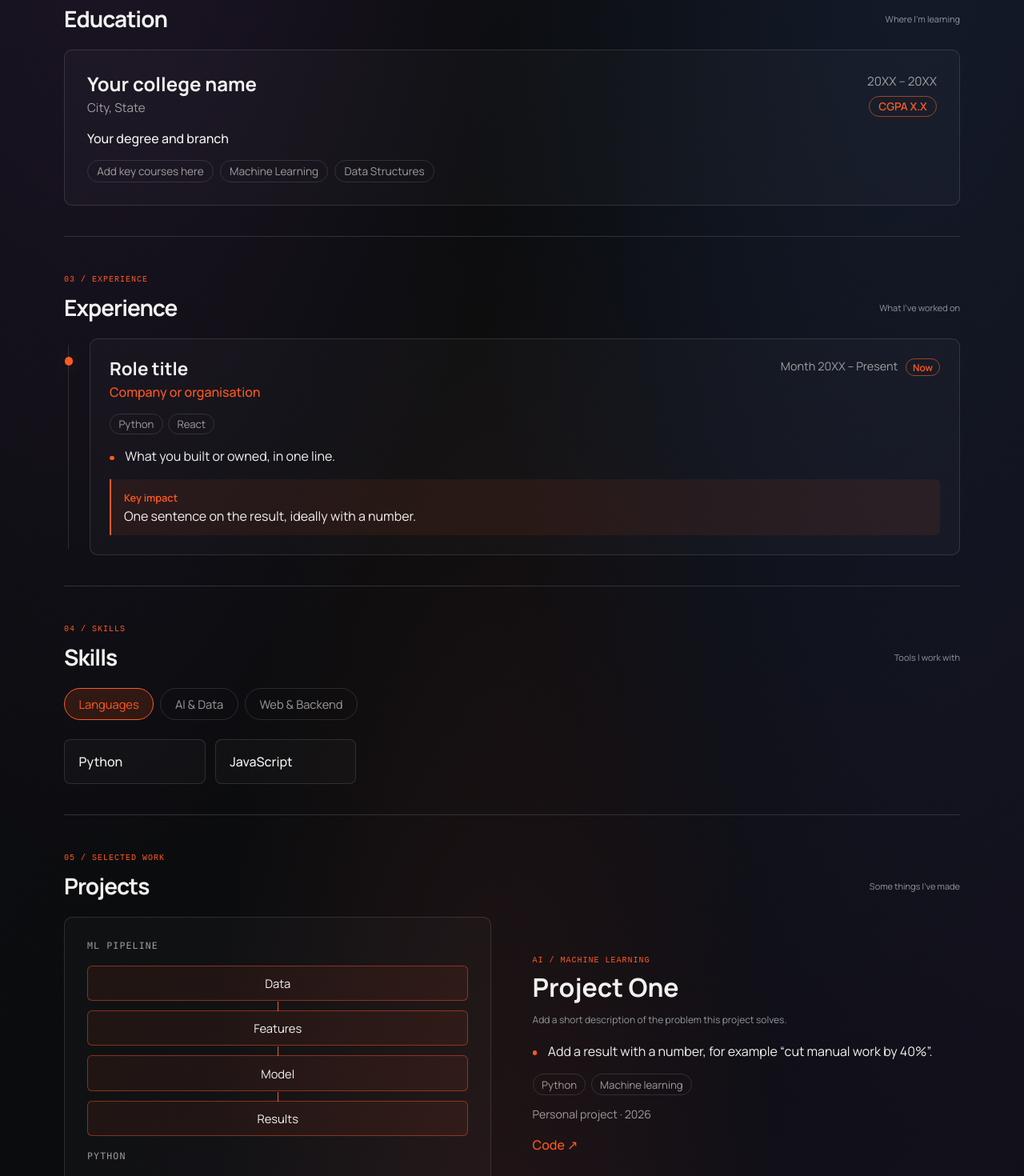
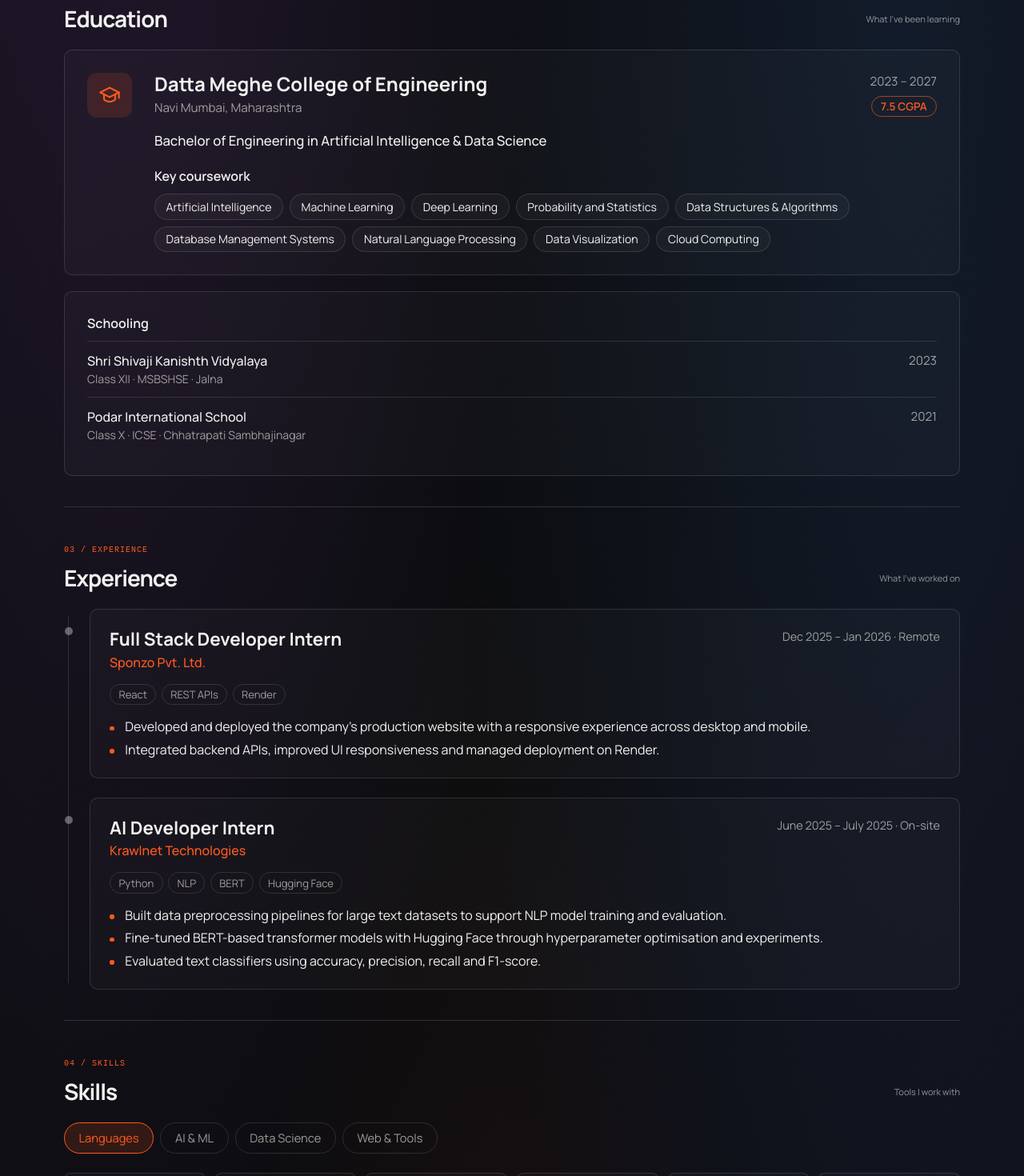
Before and after one commit to Piyush-Barde/Portfolio-, a React app in the folder frontend/: page / in a window 1280 px wide. Shown: the part 1120-2590 px from the top of the page at 80% size. Built offline with nearby package versions, Linux system fonts and the light colour scheme; the HTML template or start-up script is replaced by a standard one.

Commit message:
Added experience, education , Projects

```diff
--- a/frontend/src/sections/Education.css
+++ b/frontend/src/sections/Education.css
@@ -8,6 +8,8 @@
 }
 
 .edu-card {
+  display: flex;
+  gap: clamp(1rem, 3vw, 1.75rem);
   padding: clamp(1.1rem, 3vw, 1.75rem);
   border: 1px solid var(--ed-line);
   border-radius: 10px;
@@ -23,6 +25,22 @@
 .motion .edu-card:not(.is-in) {
   opacity: 0;
   transform: translateY(20px);
+}
+
+.edu-icon {
+  display: grid;
+  flex: none;
+  place-items: center;
+  width: 3.5rem;
+  height: 3.5rem;
+  border-radius: 12px;
+  background: color-mix(in srgb, var(--ed-accent) 14%, transparent);
+  color: var(--ed-accent);
+}
+
+.edu-main {
+  flex: 1;
+  min-width: 0;
 }
 
 .edu-top {
@@ -66,28 +84,109 @@
 }
 
 .edu-degree {
-  margin: 1rem 0 0;
+  margin: 1.1rem 0 0;
+  font-size: 1.05rem;
   font-weight: 500;
+}
+
+/* ---- coursework ---- */
+.edu-work {
+  margin-top: 1.4rem;
+}
+
+.edu-work-label {
+  margin: 0 0 0.7rem;
+  font-weight: 600;
 }
 
 .edu-courses {
   display: flex;
   flex-wrap: wrap;
   gap: 0.5rem;
-  margin: 1rem 0 0;
+  margin: 0;
   padding: 0;
   list-style: none;
 }
 
 .edu-courses li {
-  padding: 0.25rem 0.7rem;
+  padding: 0.35rem 0.85rem;
   border: 1px solid var(--ed-line);
   border-radius: 999px;
-  color: var(--ed-muted);
-  font-size: 0.85rem;
+  background: rgba(255, 255, 255, 0.03);
+  font-size: 0.88rem;
+  transition: border-color 0.2s, color 0.2s, transform 0.2s;
+}
+
+.edu-courses li:hover {
+  border-color: var(--ed-accent);
+  color: var(--ed-accent);
+  transform: translateY(-2px);
+}
+
+.motion .edu-courses li {
+  transition-property: border-color, color, transform, opacity;
+}
+
+.motion .edu-card:not(.is-in) .edu-courses li {
+  opacity: 0;
+  transform: scale(0.9);
+}
+
+.motion .edu-card.is-in .edu-courses li {
+  animation: edu-pop 0.4s ease backwards;
+  animation-delay: calc(var(--i) * 0.05s + 0.2s);
+}
+
+@keyframes edu-pop {
+  from {
+    opacity: 0;
+    transform: scale(0.9);
+  }
+}
+
+/* ---- schooling card ---- */
+.edu-school {
+  display: block;
+}
+
+.edu-school ul {
+  margin: 0;
+  padding: 0;
+  list-style: none;
+}
+
+.edu-school li {
+  display: flex;
+  flex-wrap: wrap;
+  justify-content: space-between;
+  gap: 0.25rem 1.5rem;
+  padding: 0.8rem 0;
+  border-top: 1px solid var(--ed-line);
+}
+
+.edu-school-name {
+  margin: 0;
+  font-weight: 500;
+}
+
+.edu-school .edu-place {
+  margin-top: 0.15rem;
+  font-size: 0.88rem;
+}
+
+.edu-school .edu-dates {
+  margin: 0;
+}
+
+.edu-school .edu-grade {
+  margin-left: 0.6rem;
 }
 
 @media (max-width: 560px) {
+  .edu-card {
+    flex-direction: column;
+  }
+
   .edu-side {
     align-items: flex-start;
   }
--- a/frontend/src/sections/Education.jsx
+++ b/frontend/src/sections/Education.jsx
@@ -1,11 +1,21 @@
 import { useInView } from "./useInView.js";
 import "./Education.css";
 
-function Entry({ item }) {
+// Main card: used for your degree. Coursework is the focus.
+function Degree({ item }) {
   const [ref, seen] = useInView();
 
   return (
     <article className={`edu-card${seen ? " is-in" : ""}`} ref={ref}>
+      <div className="edu-icon" aria-hidden="true">
+        <svg viewBox="0 0 24 24" width="28" height="28" fill="none" stroke="currentColor" strokeWidth="1.8" strokeLinecap="round" strokeLinejoin="round">
+          <path d="M22 9 12 4 2 9l10 5 10-5Z" />
+          <path d="M6 11.5V16c0 1.2 2.7 3 6 3s6-1.8 6-3v-4.5" />
+          <path d="M22 9v6" />
+        </svg>
+      </div>
+
+      <div className="edu-main">
         <div className="edu-top">
           <div>
             <h3>{item.school}</h3>
@@ -20,18 +30,54 @@ function Entry({ item }) {
         {item.degree && <p className="edu-degree">{item.degree}</p>}
 
         {item.courses?.length > 0 && (
-        <ul className="edu-courses" aria-label="Key courses">
-          {item.courses.map((course) => (
-            <li key={course}>{course}</li>
+          <div className="edu-work">
+            <p className="edu-work-label">Key coursework</p>
+            <ul className="edu-courses">
+              {item.courses.map((course, i) => (
+                <li key={course} style={{ "--i": i }}>
+                  {course}
+                </li>
               ))}
             </ul>
+          </div>
         )}
+      </div>
+    </article>
+  );
+}
+
+// Small card: one slim row per school entry.
+function Schooling({ items }) {
+  const [ref, seen] = useInView();
+
+  return (
+    <article className={`edu-card edu-school${seen ? " is-in" : ""}`} ref={ref}>
+      <p className="edu-work-label">Schooling</p>
+      <ul>
+        {items.map((item) => (
+          <li key={item.school + item.dates}>
+            <div>
+              <p className="edu-school-name">{item.school}</p>
+              <p className="edu-place">
+                {[item.degree, item.place].filter(Boolean).join(" · ")}
+              </p>
+            </div>
+            <p className="edu-dates">
+              {item.dates}
+              {item.grade && <span className="edu-grade">{item.grade}</span>}
+            </p>
+          </li>
+        ))}
+      </ul>
     </article>
   );
 }
 
 function Education({ items = [], label }) {
   if (!items.length) return null;
+
+  const degrees = items.filter((item) => !item.compact);
+  const schools = items.filter((item) => item.compact);
 
   return (
     <section className="content-section" id="education">
@@ -40,13 +86,14 @@ function Education({ items = [], label }) {
           <p className="eyebrow">{label}</p>
           <h2>Education</h2>
         </div>
-        <p className="section-note">Where I’m learning</p>
+        <p className="section-note">What I’ve been learning</p>
       </div>
 
       <div className="edu-list">
-        {items.map((item) => (
-          <Entry item={item} key={item.school + item.dates} />
+        {degrees.map((item) => (
+          <Degree item={item} key={item.school + item.dates} />
         ))}
+        {schools.length > 0 && <Schooling items={schools} />}
       </div>
     </section>
   );
--- a/frontend/src/sitedata.js
+++ b/frontend/src/sitedata.js
@@ -2,8 +2,6 @@
   ================================================================
    YOUR SITE CONTENT: this is the only file you need to edit.
    Change the text, links, photo and projects below, save, done.
-   (App.jsx and the other files just display whatever is here.)
-
    Any section whose list is empty ( [] ) is hidden automatically,
    and the section numbers update by themselves.
   ================================================================
@@ -14,152 +12,257 @@ export const site = {
   firstName: "Piyush",
   lastName: "Barde",
   initials: "PB",
-  role: "AI & DATA SCIENCE STUDENT",
   intro:
-    "I build useful software and intelligent products, bringing ideas from data and code into the real world.",
+    "Building useful technology with an entrepreneurial mindset.",
   availability: "Open to opportunities",
-  caption: "BUILD · LEARN · IMPROVE", // small line under the hero photo
+  caption: "BUILD · LEARN · IMPROVE",
 
-  /* ---- Animations ----
-     true  = smooth entrances, count-up numbers, progress bar
-     false = a calm, static page
-     (People who switch off animations in their system settings always get the static page.) */
-  animations: true,
+  animations: true, // false = calm, static page
 
-  /* ---- Your photo ----
-     "./photo/Piyush_Barde-removebg.png"   (a file inside src/)
-     "/profile.jpg"                       (a file inside public/)
-     "https://example.com/me.jpg"         (an image on the web)
-     If the image can't be found, a "PB." badge is shown instead. */
   photo: "./photo/Piyush_Barde-removebg.png",
 
-  /* ---- Links ---- leave a link as "" to hide it. */
-  email: "your.email@example.com", // TODO: put your real email
+  /* ---- Links (leave "" to hide) ---- */
+  email: "work.piyushbarde01@gmail.com",
   github: "https://github.com/Piyush-Barde",
-  linkedin: "#", // TODO: put your LinkedIn URL
-  resume: "/resume.pdf", // put resume.pdf in the public/ folder
+  linkedin: "https://www.linkedin.com/in/piyush-barde",
+  resume: "/Piyush Barde Resume.pdf", // put resume.pdf in the public/ folder
 
-  /* ---- Strip under the hero ---- */
   ticker: [
     "BASED IN INDIA",
     "PYTHON · REACT · MACHINE LEARNING",
     "AVAILABLE FOR OPPORTUNITIES",
   ],
 
-  /* ---- Numbers under the hero. A number counts up; text (like "2027") is shown as is.
-     TODO: placeholders, replace with your real numbers. ---- */
+  /* ---- Numbers under the hero (numbers count up, text is shown as is) ---- */
   stats: [
-    { value: 3, suffix: "+", label: "Projects built" },
-    { value: 5, suffix: "+", label: "Technologies used" },
+    { value: 4, suffix: "", label: "Projects built" },
+    { value: 2, suffix: "", label: "Internships" },
     { value: "2027", suffix: "", label: "Graduating" },
   ],
 
-  /* ---- Featured project (currently hidden) ---- */
   featured: null,
 
   /* ---- About ---- */
   about: {
     note: "Curious by nature. Focused on impact.",
-    text: "I’m an AI and Data Science student interested in machine learning and backend development. I enjoy turning real-world problems into practical software. Update this paragraph with your own story.",
+    text: "I’m a final-year AI and Data Science engineering student who enjoys the full path from data to product: training and evaluating machine learning models, then wrapping them in real web apps with React and backend APIs. I’ve interned as an AI developer and a full stack developer, led the tech side of my college E-Cell, and I’m looking for opportunities where I can keep building things people actually use.",
     focus: [
       "Building machine learning projects from data to deployment",
-      "Learning backend development and clean API design",
+      "Full stack development with React, FastAPI and Spring Boot",
       "Turning real-world problems into practical software",
     ],
   },
 
-  /* ---- Education (copy a block to add another) ---- */
-  education: [
+  /* ---- Education ---- */
+      education: [
     {
-      school: "Your college name", // TODO
-      place: "City, State",
-      degree: "Your degree and branch",
-      dates: "20XX – 20XX",
-      grade: "CGPA X.X", // leave "" to hide
-      courses: ["Add key courses here", "Machine Learning", "Data Structures"],
+      school: "Datta Meghe College of Engineering",
+      place: "Navi Mumbai, Maharashtra",
+      degree: "Bachelor of Engineering in Artificial Intelligence & Data Science",
+      dates: "2023 – 2027",
+      grade: "7.5 CGPA",
+      // TODO: replace with the subjects you actually studied / are proud of
+      courses: [
+        "Artificial Intelligence",
+        "Machine Learning",
+        "Deep Learning",
+        "Probability and Statistics",
+        "Data Structures & Algorithms",
+        "Database Management Systems",
+        "Natural Language Processing",
+        "Data Visualization",
+        "Cloud Computing",
+      ],
+    },
+
+    // compact: true = shown as one slim row in the "Schooling" card.
+    // Marks are hidden while grade is "", so type one in only if you ever want it shown.
+    { compact: true, school: "Shri Shivaji Kanishth Vidyalaya", place: "Jalna", degree: "Class XII · MSBSHSE", dates: "2023", grade: "" },
+    { compact: true, school: "Podar International School", place: "Chhatrapati Sambhajinagar", degree: "Class X · ICSE", dates: "2021", grade: "" },
+  ],
+
+  /* ---- Experience (newest first) ---- */
+  experience: [
+    {
+      role: "Full Stack Developer Intern",
+      company: "Sponzo Pvt. Ltd.",
+      dates: "Dec 2025 – Jan 2026 · Remote",
+      current: false,
+      tags: ["React", "REST APIs", "Render"],
+      bullets: [
+        "Developed and deployed the company’s production website with a responsive experience across desktop and mobile.",
+        "Integrated backend APIs, improved UI responsiveness and managed deployment on Render.",
+      ],
+      impact: "", // add one line with a result/number if you have it
+    },
+    {
+      role: "AI Developer Intern",
+      company: "Krawlnet Technologies",
+      dates: "June 2025 – July 2025 · On-site",
+      current: false,
+      tags: ["Python", "NLP", "BERT", "Hugging Face"],
+      bullets: [
+        "Built data preprocessing pipelines for large text datasets to support NLP model training and evaluation.",
+        "Fine-tuned BERT-based transformer models with Hugging Face through hyperparameter optimisation and experiments.",
+        "Evaluated text classifiers using accuracy, precision, recall and F1-score.",
+      ],
+      impact: "",
     },
   ],
 
-  /* ---- Experience (newest first). Set `current: true` on the one you're doing now. ---- */
-  experience: [
+  /* ---- Skills: each group becomes one tab ---- */
+  skills: [
+    { name: "Languages", items: ["Python", "SQL", "R", "Java", "C", "JavaScript"] },
     {
-      role: "Role title", // TODO
-      company: "Company or organisation",
-      dates: "Month 20XX – Present",
-      current: true,
-      tags: ["Python", "React"],
-      bullets: ["What you built or owned, in one line."],
-      impact: "One sentence on the result, ideally with a number.",
+      name: "AI & ML",
+      items: [
+        "Machine Learning",
+        "Deep Learning",
+        "Neural Networks",
+        "Scikit-learn",
+        "Transformers (Hugging Face)",
+        "XGBoost",
+      ],
+    },
+    { name: "Data Science", items: ["Pandas", "NumPy", "Power BI", "SPSS"] },
+    {
+      name: "Web & Tools",
+      items: [
+        "React",
+        "HTML",
+        "CSS",
+        "Bootstrap",
+        "MySQL",
+        "Git & GitHub",
+        "Google Cloud Platform",
+        "Figma",
+      ],
     },
   ],
 
-  /* ---- Skills: each group becomes one tab. ---- */
-  skills: [
-    { name: "Languages", items: ["Python", "JavaScript"] },
-    { name: "AI & Data", items: ["Machine Learning", "Data Science"] },
-    { name: "Web & Backend", items: ["React", "Backend Development"] },
-  ],
-
   /* ---- Main projects ----
-     summary : the problem it solves, in one line
-     results : 1–3 short bullets, numbers work best
-     diagram : a small animated flow. Or use `image` for a screenshot.
-     code / demo / image / status are optional: leave "" to hide. */
+     code / demo: add your repo and live links (leave "" to hide). */
   projects: [
     {
-      title: "Project One",
-      type: "AI / MACHINE LEARNING",
-      status: "", // e.g. "In progress"
-      summary: "Add a short description of the problem this project solves.",
-      results: ["Add a result with a number, for example “cut manual work by 40%”."],
-      tags: ["Python", "Machine learning"],
-      meta: "Personal project · 2026",
-      code: "https://github.com/Piyush-Barde",
+       title: "VoxSense AI",
+        type: "NLP / SPEECH ANALYTICS",
+       status: "Completed",
+       summary: "A multimodal AI communication coach that evaluates spoken language, vocal delivery, and facial-expression cues during live presentations.",
+       results: [
+        "Integrated OpenAI Whisper for speech-to-text transcription and NLP-based speech analysis.",
+        "Analyzed filler words, vocabulary diversity, speaking duration, pitch variation, pauses, and vocal energy.",
+        "Used OpenCV and DeepFace to extract facial-expression cues and generate structured presentation feedback."
+        ],
+       tags: [
+        "Python","NLP", "OpenAI Whisper", "OpenCV","DeepFace","Librosa","TensorFlow"
+        ],
+      meta: "Oct 2026",
+      code: "",
       demo: "",
       image: "",
-      diagram: { label: "ML PIPELINE", steps: ["Data", "Features", "Model", "Results"], footer: "PYTHON" },
+      diagram: { label: "MULTIMODAL AI PIPELINE", steps: [ "Live Recording","Speech Transcription","NLP & Voice Analysis","Facial Analysis","Feedback"] },
     },
     {
-      title: "Project Two",
-      type: "WEB DEVELOPMENT",
+      title: "Campus Signal",
+      type: "FULL STACK WEB APP",
       status: "",
-      summary: "Describe what you built and who it helps.",
-      results: ["Add what it does or how well it works."],
-      tags: ["React", "JavaScript"],
-      meta: "Personal project · 2026",
-      code: "https://github.com/Piyush-Barde",
+      summary: "A campus grievance platform for reporting and tracking issues.",
+      results: [
+        "Structured issue reporting with automated tracking workflows.",
+        "Secure database management with PostgreSQL.",
+      ],
+      tags: ["React", "Spring Boot", "Java", "PostgreSQL", "REST APIs"],
+      meta: "Jan 2026 – May 2026",
+      code: "",
       demo: "",
       image: "",
-      diagram: { label: "WEB APP", steps: ["Browser", "React app", "API", "Database"], footer: "REACT" },
+      diagram: { label: "WEB APP", steps: ["React UI", "REST API", "Spring Boot", "PostgreSQL"], footer: "JAVA" },
     },
     {
-      title: "Project Three",
-      type: "DATA / ANALYTICS",
+      title: "Obsidian Watch",
+      type: "AI / FRAUD DETECTION",
       status: "",
-      summary: "Add another project or remove this block.",
-      results: ["Add a finding or outcome."],
-      tags: ["Python", "Data science"],
-      meta: "Personal project · 2026",
-      code: "https://github.com/Piyush-Barde",
+      summary: "A financial fraud detection system that flags suspicious transactions.",
+      results: [
+        "Feature engineering plus XGBoost to spot suspicious transaction patterns.",
+        "Designed to reduce false positives.",
+      ],
+      tags: ["Python", "Scikit-learn", "XGBoost"],
+      meta: "Aug 2025 – Nov 2025",
+      code: "",
       demo: "",
       image: "",
-      diagram: { label: "DATA FLOW", steps: ["Source", "Clean", "Analyse", "Dashboard"], footer: "PYTHON" },
+      diagram: { label: "ML PIPELINE", steps: ["Transactions", "Features", "XGBoost", "Fraud flags"], footer: "PYTHON" },
+    },
+    {
+      title: "CodeLens",
+      type: "AI DEVELOPER TOOL",
+      status: "",
+      summary: "An AI platform that explains source code, visualises execution flow and helps debug errors.",
+      results: [
+        "Explains code and visualises how it runs using the Gemini API.",
+        "Persistent authentication and snippet management.",
+      ],
+      tags: ["React", "FastAPI", "Gemini API"],
+      meta: "Feb 2025 – Mar 2025",
+      code: "",
+      demo: "",
+      image: "",
+      diagram: { label: "AI APP", steps: ["React UI", "FastAPI", "Gemini API", "Explanation"], footer: "FASTAPI" },
+    },
+    {
+      title: "Heart Disease Prediction",
+      type: "MACHINE LEARNING",
+      status: "",
+      summary: "Supervised ML models that predict heart disease risk from clinical patient data.",
+      results: [
+        "Preprocessing, feature engineering and metric-based evaluation of several models.",
+      ],
+      tags: ["Python", "Scikit-learn", "React"],
+      meta: "Jan 2025 – May 2025",
+      code: "",
+      demo: "",
+      image: "",
+      diagram: { label: "ML PIPELINE", steps: ["Patient data", "Preprocess", "Model", "Risk score"], footer: "SCIKIT-LEARN" },
     },
   ],
 
-  /* ---- Smaller projects: one compact line each. Leave [] to hide. ---- */
-  moreProjects: [
-    { title: "Small project", summary: "One sentence about it.", tech: "Python · Pandas", link: "https://github.com/Piyush-Barde" },
-    { title: "Another small project", summary: "One sentence about it.", tech: "React · CSS", link: "" },
+  moreProjects: [],
+
+  /* ---- Achievements ---- */
+  achievements: [
+    {
+      title: "Hackathon Finalist, The Great Ninja Hack",
+      text: "Reached the Top 50 out of 300+ competing teams.",
+      badge: "Top 50 / 300+",
+      image: "",
+      link: "",
+    },
+    {
+      title: "Technical Head, E-Cell DMCE",
+      text: "Oversaw technical operations and led full-stack development of the official E-Cell and ENSPIRE web apps.",
+      badge: "May 2025 – Jun 2026",
+      image: "",
+      link: "",
+    },
+    {
+      title: "Campus Ambassador, IIT Bombay E-Cell",
+      text: "Promoted entrepreneurship initiatives and drove outreach across campus.",
+      badge: "May 2025 – Jan 2026",
+      image: "",
+      link: "",
+    },
+    {
+      title: "NPTEL: Python for Data Science",
+      text: "Certification from IIT Madras, score 65.",
+      badge: "Certification",
+      image: "",
+      link: "",
+    },
   ],
 
-  /* ---- Achievements: hidden while empty.
-     Example: { title: "1st Prize, Hackathon", text: "One line.", badge: "Winner", image: "./photo/award.jpg", link: "" } */
-  achievements: [],
-
-  /* ---- Contact section ---- */
   contact: {
-    title: ["Let’s make", "something useful."], // each item is one line
+    title: ["Let’s make", "something useful."],
     note: "Have an opportunity or just want to say hello?",
   },
 };
```
Also changed, not shown: 1 other file (tests, documents, lock files or other folders). Lines whose indentation alone changed are shown as unchanged.
